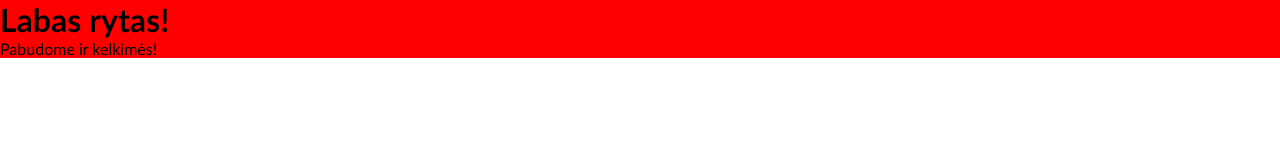
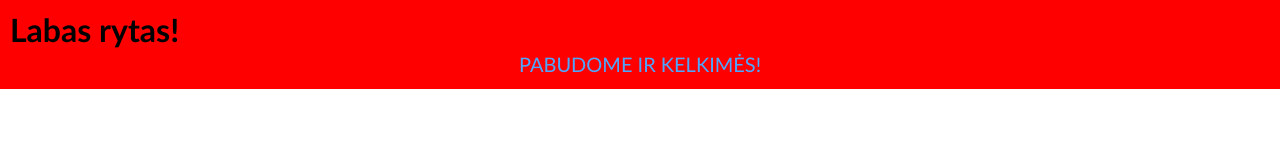
Before and after one commit to KasparasDijokas/pirmasis-front-end-testas, a plain HTML site: page index.html in a window 1280 px wide. Drawn offline with Linux system fonts and the light colour scheme.

Commit message:
step 2 complete

```diff
--- a/css/main.css
+++ b/css/main.css
@@ -1,3 +1,14 @@
 .container {
     background-color: red;
+    padding: 10px;
 }
+
+.container > p {
+    display: inline-block;
+    width: 100%;
+    text-align: center;
+    font-size: 20px;
+    line-height: 30px;
+    color: #4da6ff;
+    text-transform: uppercase;
+}
--- a/index.html
+++ b/index.html
@@ -11,7 +11,7 @@
 <body>
     <div class="container">
         <h1>Labas rytas!</h1>
-        <p>Pabudome ir kelkimės!</p>
+        <p>pabudome ir kelkimės!</p>
     </div>
 </body>
 </html>
```
